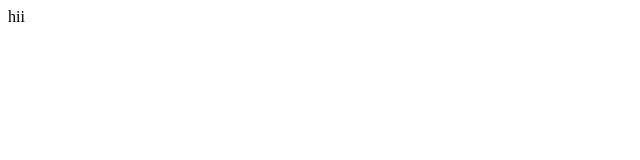
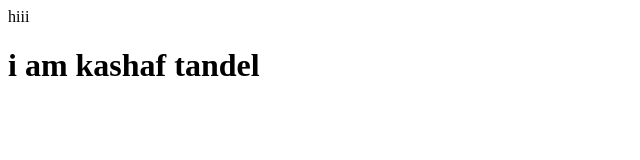
Before and after one commit to kashaf-tandel/apnacollege-demo, a plain HTML site: page index.html in a window 1280 px wide. Shown: the whole page, without its empty margins (0-640 px from the left). Drawn offline with Linux system fonts and the light colour scheme.

Commit message:
this is new feature1

```diff
--- a/index.html
+++ b/index.html
@@ -1,3 +1,2 @@
-<p> hii
-
-</p>
+<p>hiii</p>
+<h1>i am kashaf tandel</h1>
```
